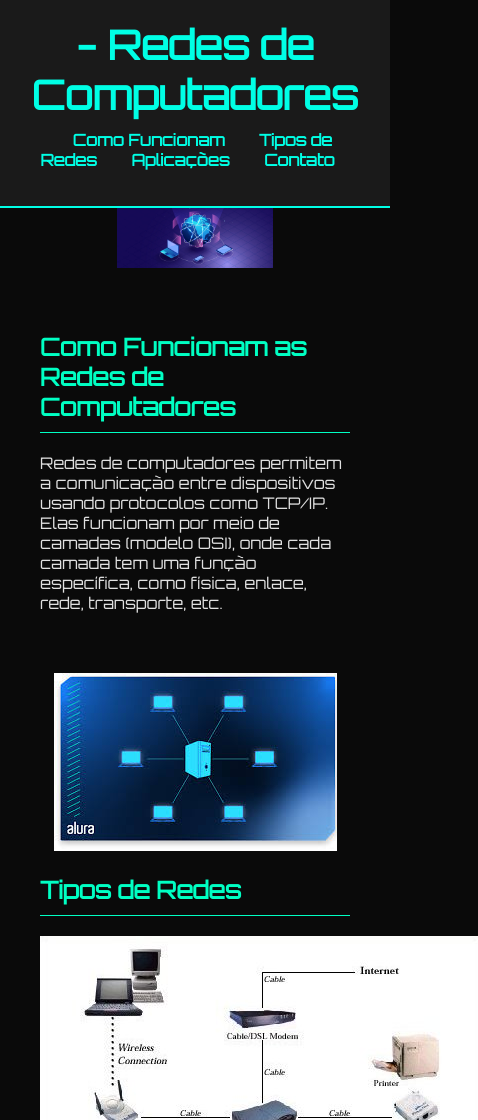
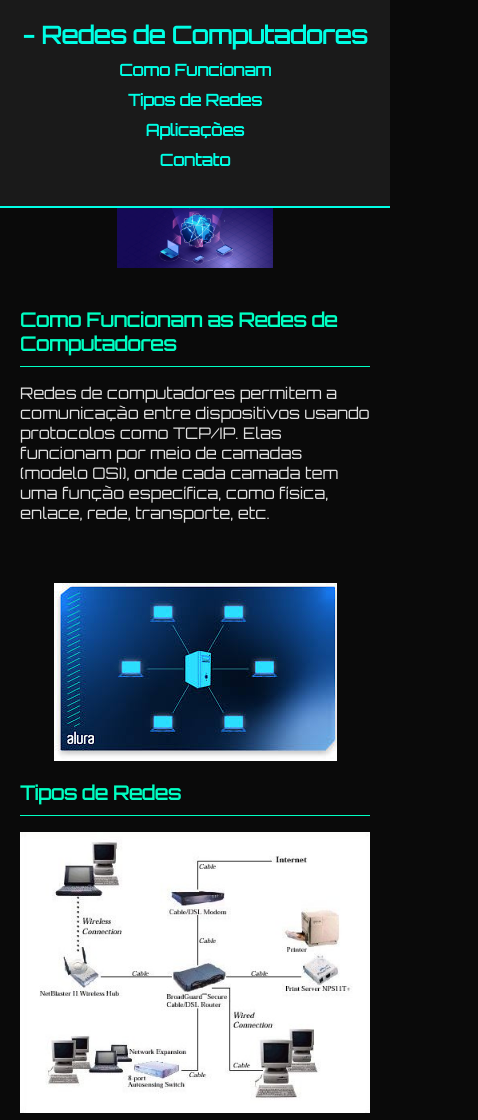
Before and after one commit to walliceempresas/rede-de-computadores, a plain HTML site: page index.html in a window 390 px wide. Shown: the top 1120 px of the page, 478 px wide, since content can reach past the window. Drawn offline with Linux system fonts and the light colour scheme.

Commit message:
Add files via upload

```diff
--- a/style.css
+++ b/style.css
@@ -59,3 +59,102 @@ footer {
  div{
 text-align: center;
 }
+body {
+    margin: 0;
+    font-family: 'Orbitron', sans-serif;
+    background-color: #0a0a0a;
+    color: #e0e0e0;
+}
+
+header {
+    background-color: #1a1a1a;
+    padding: 20px;
+    text-align: center;
+    border-bottom: 2px solid #00ffe5;
+}
+
+header h1 {
+    margin: 0;
+    color: #00ffe5;
+    font-size: 2.5em;
+}
+
+nav ul {
+    list-style: none;
+    padding: 0;
+    margin-top: 10px;
+}
+
+nav ul li {
+    display: inline-block;
+    margin: 0 15px;
+}
+
+nav ul li a {
+    color: #00ffe5;
+    text-decoration: none;
+    font-weight: bold;
+}
+
+main {
+    padding: 40px;
+}
+
+section {
+    margin-bottom: 60px;
+}
+
+h2 {
+    color: #00ffc3;
+    border-bottom: 1px solid #00ffc3;
+    padding-bottom: 10px;
+}
+
+footer {
+    background-color: #1a1a1a;
+    color: #888;
+    text-align: center;
+    padding: 20px;
+    border-top: 2px solid #00ffe5;
+}
+
+div {
+    text-align: center;
+}
+
+/* --------- Responsividade --------- */
+img {
+    max-width: 100%;
+    height: auto;
+}
+
+/* Tablets e celulares */
+@media (max-width: 768px) {
+    header h1 {
+        font-size: 1.8em;
+    }
+
+    nav ul li {
+        display: block;
+        margin: 10px 0;
+    }
+
+    main {
+        padding: 20px;
+    }
+}
+
+/* Celulares pequenos */
+@media (max-width: 480px) {
+    header h1 {
+        font-size: 1.5em;
+    }
+
+    h2 {
+        font-size: 1.2em;
+    }
+
+    nav ul li a {
+        font-size: 1em;
+    }
+}
```
